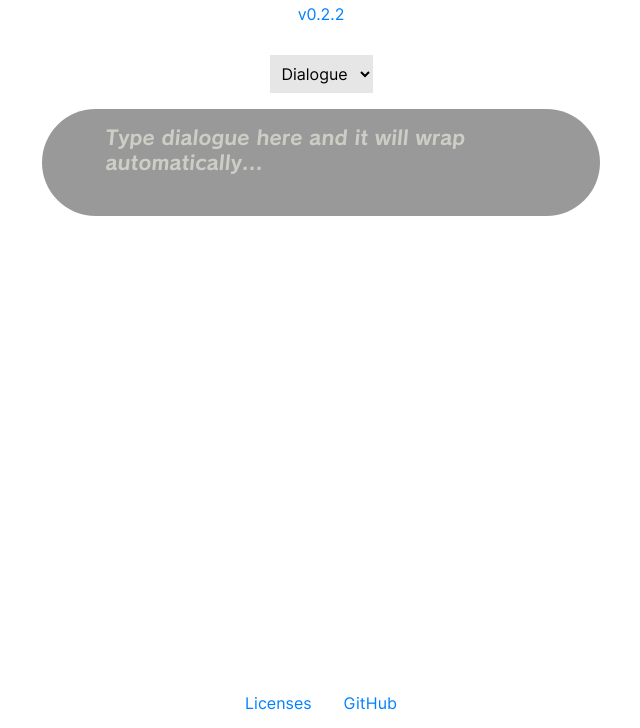
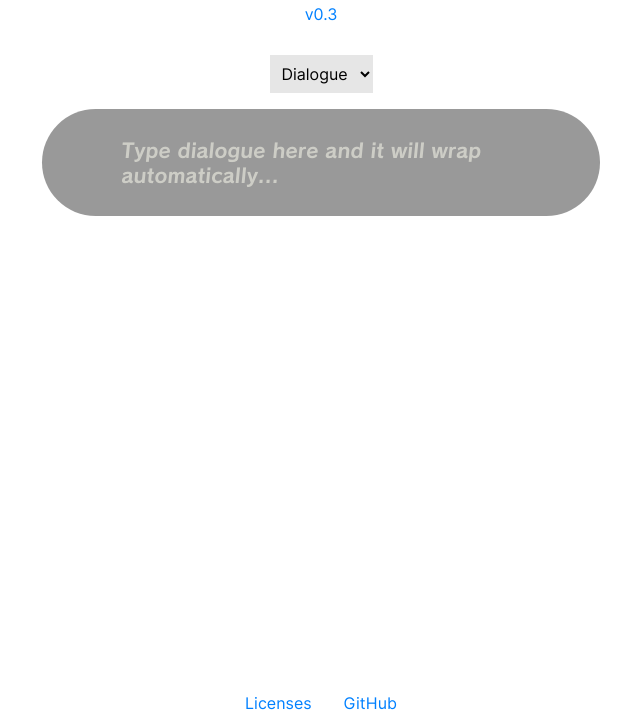
Before and after one commit to lisa-wolfgang/Bubble-Wrap, a plain HTML site: page index.html in a window 1280 px wide. Shown: the part 72-800 px from the top of the page, without its empty margins (319-959 px from the left). Drawn offline with Linux system fonts and the light colour scheme.

Commit message:
More accurate centering behavior

```diff
--- a/index.html
+++ b/index.html
@@ -11,13 +11,15 @@
     <div class="app-container">
       <div class="app">
         <h1 class="title">Bubble Wrap</h1>
-        <p class="version"><a href="pages/changelog.html" title="View changelog">v0.2.2</a></p>
+        <p class="version"><a href="pages/changelog.html" title="View changelog">v0.3</a></p>
         <select id="bubble-type">
           <option value="dialogue">Dialogue</option>
           <option value="signboard">Sign</option>
         </select>
-        <div class="content-edit-container">
-          <textarea class="bubble" placeholder="Type dialogue here and it will wrap automatically..."></textarea>
+        <div class="bubble-container">
+          <div class="bubble">
+            <div class="bubble-content" placeholder="Type dialogue here and it will wrap automatically..." contenteditable></div>
+          </div>
         </div>
         <div class="footer">
           <span class="footer-content"><a href="pages/licenses.html">Licenses</a></span>
--- a/scripts/index.js
+++ b/scripts/index.js
@@ -1,5 +1,6 @@
 let bubbleTypeElement = document.getElementById("bubble-type");
 let bubbleElement = document.querySelector(".bubble");
+let bubbleContentElement = document.querySelector(".bubble-content");
 let bubbleType = bubbleTypeElement.value;
 
 bubbleElement.classList.add("no-transition");
@@ -11,6 +12,11 @@ bubbleTypeElement.addEventListener("change", () => {
   updateBubbleType();
 });
 
+bubbleElement.addEventListener("mousedown", (e) => {
+  if (e.target == bubbleElement) e.preventDefault(); // prevents unfocus on text when clicked
+  bubbleContentElement.focus();
+});
+
 function updateBubbleType() {
   bubbleElement.classList.remove(bubbleType);
   bubbleType = bubbleTypeElement.value;
--- a/styles/index.css
+++ b/styles/index.css
@@ -83,7 +83,7 @@ body {
   margin: 0 0 2rem 0;
 }
 
-.content-edit-container {
+.bubble-container {
   display: flex;
   flex-grow: 1;
   flex-direction: column;
@@ -91,33 +91,27 @@ body {
 }
 
 .bubble {
+  display: flex;
+  align-items: center;
+  justify-content: center;
   width: 430px;
   height: 75px;
   font-size: 20px;
-  resize: none;
-  overflow: hidden;
-  /* white-space: pre; */
-  line-height: 1.25;
   margin: 16px;
   border: 0;
   padding: 16px 64px;
   color: var(--dialog-text-color);
   background-color: var(--dialog-bg-color);
-  font-family: "Calamity";
+  cursor: text;
   transition-property: filter, transform, border-radius;
   transition-timing-function: cubic-bezier(0, 0, 0, 1);
   transition-duration: 0.25s;
 }
 
-.bubble:focus {
+.bubble:focus-within {
   outline: none;
   filter: drop-shadow(0 0 2rem var(--dialog-bg-color));
   transform: translateY(-0.25rem);
-}
-
-.bubble::placeholder {
-  color: var(--dialog-text-color);
-  opacity: 0.55;
 }
 
 .bubble.dialogue {
@@ -126,6 +120,26 @@ body {
 
 .bubble.signboard {
   border-radius: 6px;
+}
+
+.bubble-content {
+  white-space: break-spaces;
+  overflow-wrap: break-word;
+  line-height: 1.25;
+  margin: 1rem;
+  font-family: "Calamity";
+}
+
+.bubble-content:focus {
+  outline: none;
+}
+
+.bubble-content:empty:not(:focus)::before {
+  display: block;
+  content: attr(placeholder);
+  cursor: text;
+  color: var(--dialog-text-color);
+  opacity: 0.55;
 }
 
 .footer {
```
Also changed, not shown: pages/changelog.html (+6 -0 lines).
